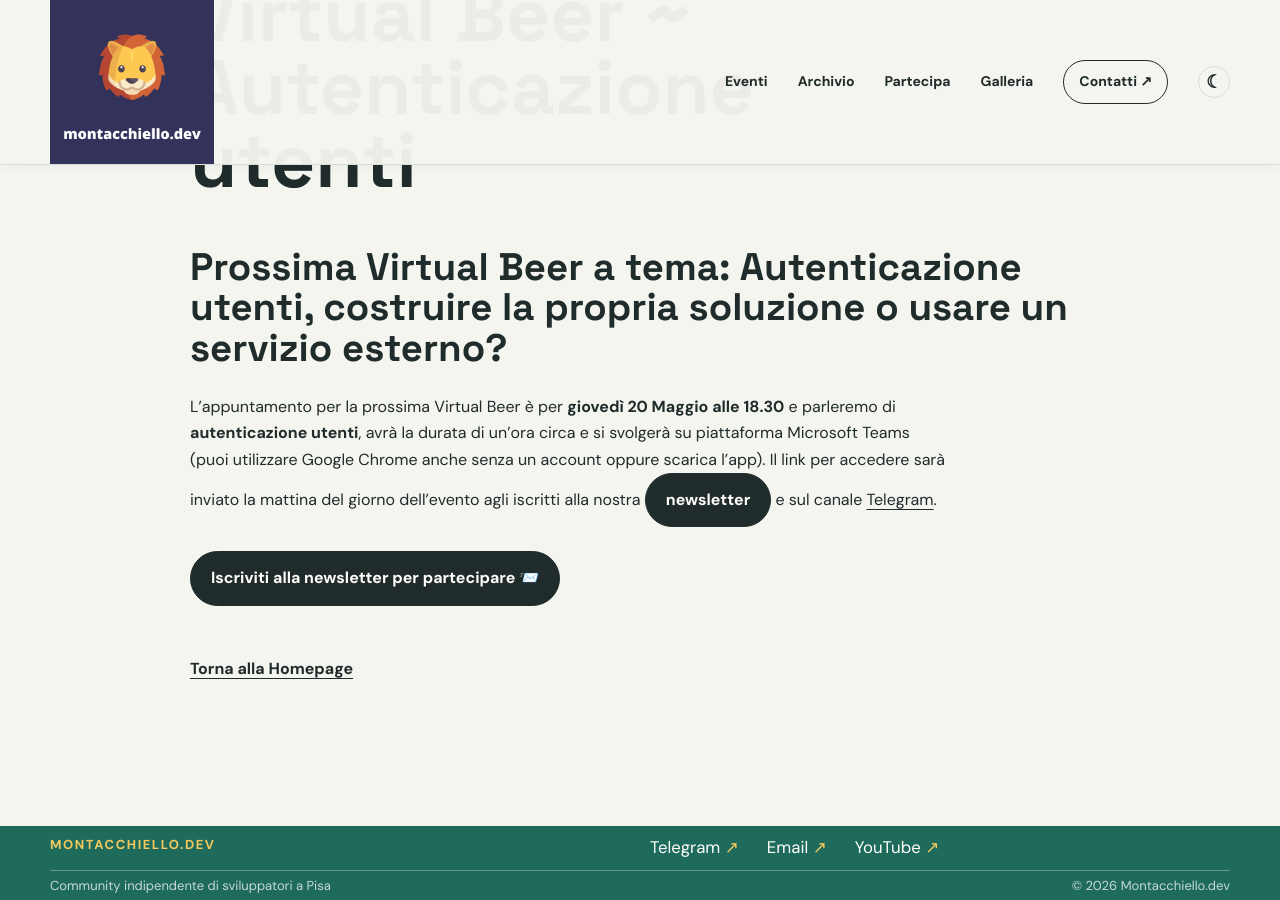
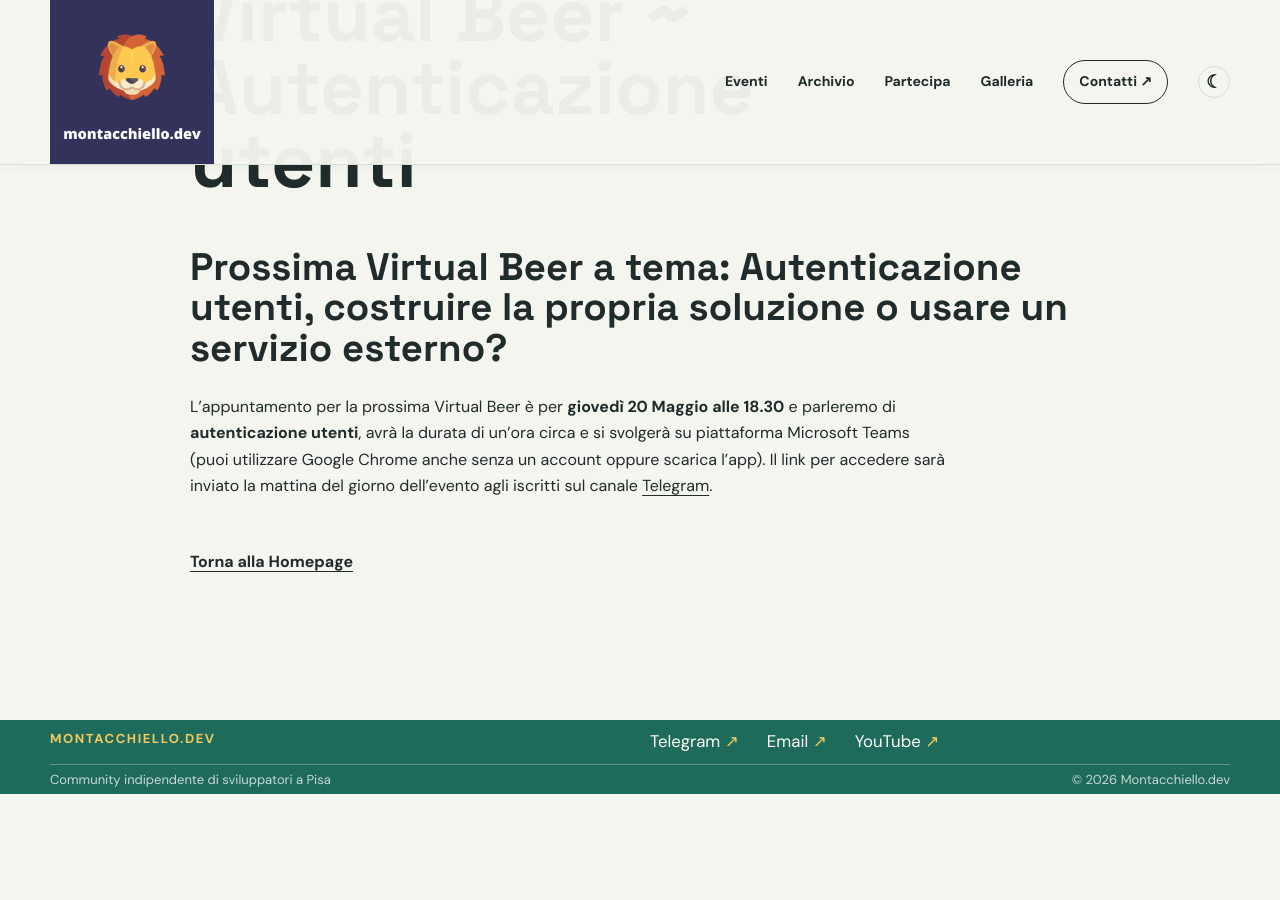
Before and after one commit to montacchiello-dev/montacchiello-dev.github.io, a Jekyll site: the page built from events/2021-05-virtual-beer-sso.md, in a window 1280 px wide and 900 px high, scrolled down 792 px. Built offline with Jekyll 4.4.1, drawn with Linux system fonts in a browser that asks for light colours; after the commit the page ends 1586 px from its top, so only the background shows below that.

Commit message:
Add AI-agents event + remove newsletter reference (#35)
Co-authored-by: copilot-swe-agent[bot] <198982749+Copilot@users.noreply.github.com>
Co-authored-by: gionn <71768+gionn@users.noreply.github.com>

```diff
--- a/events/2021-05-virtual-beer-sso.md
+++ b/events/2021-05-virtual-beer-sso.md
@@ -11,11 +11,7 @@ L'appuntamento per la prossima Virtual Beer è per **giovedì 20 Maggio alle
 18.30** e parleremo di **autenticazione utenti**, avrà la durata di
 un'ora circa e si svolgerà su piattaforma Microsoft Teams (puoi utilizzare
 Google Chrome anche senza un account oppure scarica l'app). Il link per accedere
-sarà inviato la mattina del giorno dell'evento agli iscritti alla nostra
-[newsletter](http://eepurl.com/gqRfon) e sul canale
+sarà inviato la mattina del giorno dell'evento agli iscritti sul canale
 [Telegram](https://t.me/joinchat/AB-kXVDvi56sg5ENu1edIA).
 
-<button onclick="location.href='http://eepurl.com/gqRfon'" type="button">
-         Iscriviti alla newsletter per partecipare 📨</button>
-
 [Torna alla Homepage](/)
```
Also changed, not shown: README.md (+5 -1 lines), events/2021-02-virtual-beer-v1.md (+1 -5 lines), events/2021-03-virtual-beer-continuous-integration.md (+1 -5 lines), events/2021-04-virtual-beer-immutable-operating-systems.md (+1 -5 lines), events/2021-virtual-beer-v0.md (+1 -5 lines).
